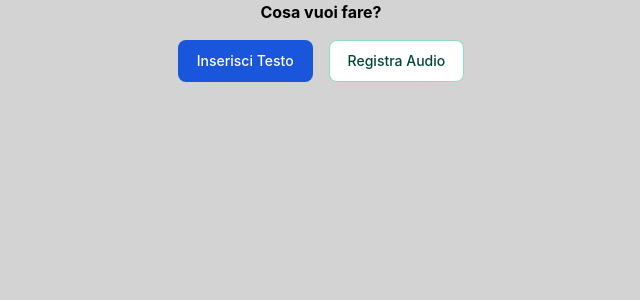
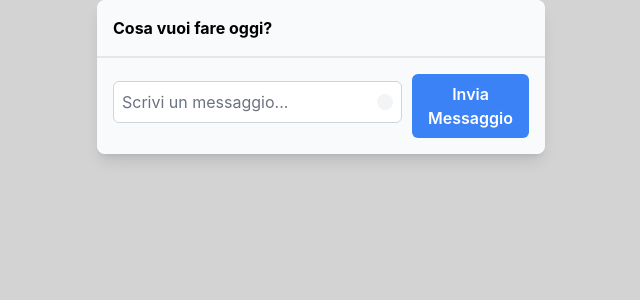
Before and after one commit to gorilli-team/movolab_kommander.ai, a Next.js app in the folder frontend/: page / in a window 1280 px wide. Shown: the top 300 px of the page, without its empty margins (319-959 px from the left). Built offline with nearby package versions, Linux system fonts and the light colour scheme.

Commit message:
updated frontend

```diff
--- a/frontend/app/page.tsx
+++ b/frontend/app/page.tsx
@@ -2,9 +2,10 @@
 
 import React, { useState } from "react";
 import dynamic from "next/dynamic";
-import { Banner, Button, Spinner } from "flowbite-react";
+import { Button, Spinner } from "flowbite-react";
 import TextMessage from "./_components/TextMessage";
 
+// Caricamento dinamico del componente AudioMessage (non server-side renderizzato)
 const AudioMessage = dynamic(() => import("./_components/AudioMessage"), {
   ssr: false,
 });
@@ -16,11 +17,34 @@ export default function Dashboard() {
   const [isLoading, setIsLoading] = useState(false);
   const [requestStatus, setRequestStatus] = useState<string | null>(null);
 
-  const handleIconClick = (method: "text" | "audio") => {
-    setInputMethod(method);
+  // Funzione per inviare un messaggio di testo
+  const handleTextSubmit = async (e: React.FormEvent) => {
+    e.preventDefault();
+    if (!message) return;
+    setIsLoading(true);
     setRequestStatus(null);
+
+    try {
+      const response = await fetch("http://localhost:5000/new_message", {
+        method: "POST",
+        headers: { "Content-Type": "application/json" },
+        body: JSON.stringify({ message_text: message, message_type: "text" }),
+      });
+
+      if (response.ok) {
+        const result = await response.json();
+        setRequestStatus("success");
+      } else {
+        setRequestStatus("error");
+      }
+    } catch (error) {
+      setRequestStatus("error");
+    } finally {
+      setIsLoading(false);
+    }
   };
 
+  // Funzione per inviare un messaggio audio
   const handleAudioSubmit = async () => {
     if (!audioFile) return;
     setIsLoading(true);
@@ -48,74 +72,40 @@ export default function Dashboard() {
     }
   };
 
-  const handleTextSubmit = async (e: React.FormEvent) => {
-    e.preventDefault();
-    setIsLoading(true);
-    setRequestStatus(null);
-
-    try {
-      const response = await fetch("http://localhost:5000/new_message", {
-        method: "POST",
-        headers: { "Content-Type": "application/json" },
-        body: JSON.stringify({ message_text: message, message_type: "text" }),
-      });
-
-      if (response.ok) {
-        const result = await response.json();
-        setRequestStatus("success");
-      } else {
-        setRequestStatus("error");
-      }
-    } catch (error) {
-      setRequestStatus("error");
-    } finally {
-      setIsLoading(false);
-    }
-  };
-
   return (
     <div className="flex flex-col w-full h-screen items-center page-custom">
-      <Banner>
-        <h2 className="font-bold">Cosa vuoi fare?</h2>
-      </Banner>
+      <div className="widget-custom rounded-lg shadow-lg bg-white w-full max-w-md">
 
-      {/* Pulsanti per selezionare il metodo */}
-      {!inputMethod && (
-        <div className="flex gap-4 mt-4">
-          <Button color="blue" onClick={() => handleIconClick("text")}>
-            Inserisci Testo
-          </Button>
-          <Button color="green" onClick={() => handleIconClick("audio")}>
-            Registra Audio
-          </Button>
+        {/* Titolo */}
+        <div className="banner-custom-title flex items-center border-b border-gray-200 bg-gray-50 p-4">
+          <h2 className="font-bold">Cosa vuoi fare oggi?</h2>
         </div>
-      )}
 
         {/* Componente per messaggi di testo */}
         {inputMethod === "text" && (
+          <div className="banner-custom-chat p-4 space-y-6">
             <TextMessage
               value={message}
               onChange={(e) => setMessage(e.target.value)}
               onSubmit={handleTextSubmit}
             />
+          </div>
         )}
 
         {/* Componente per messaggi audio */}
         {inputMethod === "audio" && (
+          <div className="banner-custom-chat p-4 space-y-6">
             <AudioMessage
-          onAudioReady={(blob) => {
-            setAudioFile(blob);
-          }}
+              onAudioReady={(blob) => setAudioFile(blob)} // Imposta il file audio quando è pronto
             />
-      )}
-
-      {/* Visualizza il file audio se presente */}
-      {audioFile && inputMethod === "audio" && (
-        <div className="mt-4 flex flex-col items-center">
-          <audio controls src={URL.createObjectURL(audioFile)} />
+            {/* Se il file audio è pronto, aggiungi un pulsante per inviarlo */}
+            {audioFile && (
+              <div className="mt-4 flex justify-center">
                 <Button onClick={handleAudioSubmit} color="gray" disabled={isLoading}>
                   Invia Audio
                 </Button>
+              </div>
+            )}
           </div>
         )}
 
@@ -128,6 +118,37 @@ export default function Dashboard() {
             {requestStatus === "success" ? "Richiesta completata con successo!" : "Errore nella richiesta."}
           </div>
         )}
+
+        {/* Footer per l'input dell'utente */}
+        <div className="banner-custom-footer flex w-full items-center justify-between border-t border-gray-200 bg-gray-50 p-4">
+          <div className="flex w-full items-center rounded-md border border-gray-300 p-2 bg-white mb-2">
+            <input
+              className="w-full outline-none"
+              value={message}
+              onChange={(e) => setMessage(e.target.value)}
+              placeholder="Scrivi un messaggio..."
+              disabled={inputMethod === "audio"} // Disabilita l'input di testo durante la registrazione audio
+            />
+            <button
+              className="btn-microphone ml-2 text-gray-600 hover:text-blue-500 focus:outline-none"
+              onClick={() => setInputMethod(inputMethod === "audio" ? null : "audio")}
+            >
+              <i className="fa-solid fa-microphone text-xl"></i>
+            </button>
+          </div>
+
+          <div className="flex banner-buttons">
+            <button
+              className="btn-send"
+              onClick={inputMethod === "audio" ? handleAudioSubmit : handleTextSubmit}
+              disabled={inputMethod === "audio" ? !audioFile : !message}
+            >
+              {inputMethod === "audio" ? "Invia Audio" : "Invia Messaggio"}
+            </button>
+          </div>
+        </div>
+
+      </div>
     </div>
   );
 }
```
Also changed, not shown: 1 other file (tests, documents, lock files or other folders). Lines whose indentation alone changed are shown as unchanged.
